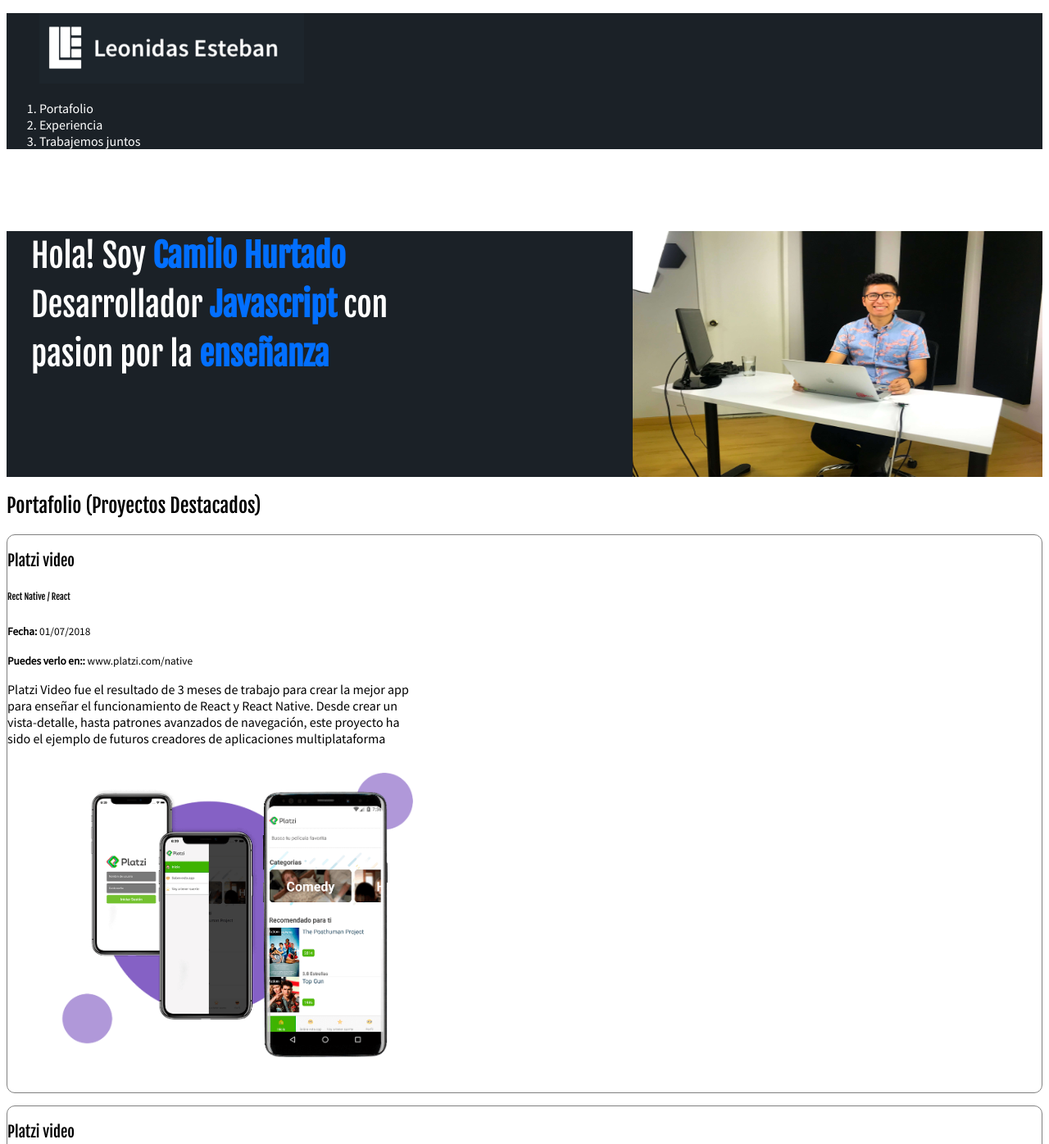
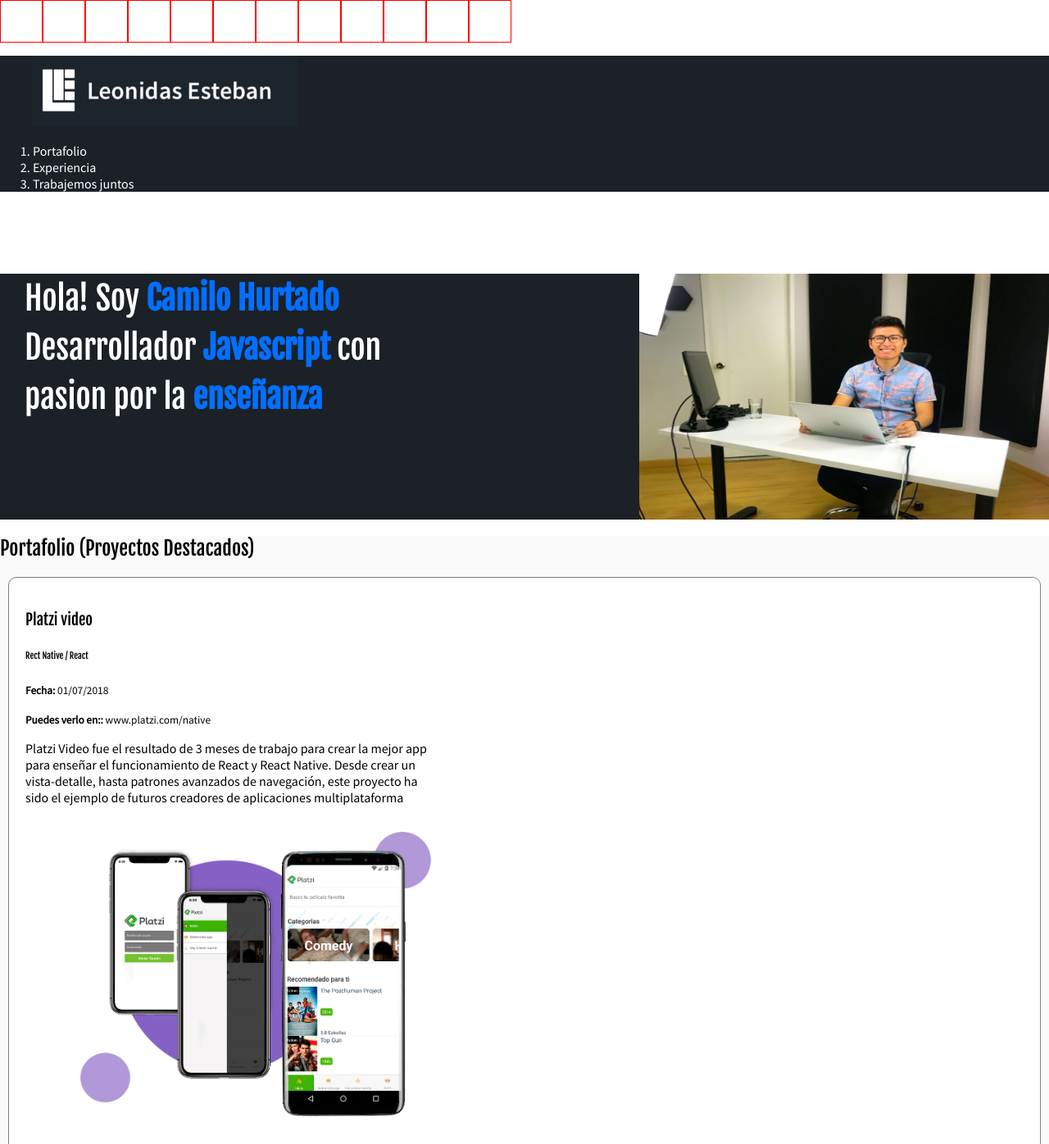
Before and after one commit to chc201627/platziweb, a plain HTML site: page index.html in a window 1280 px wide. Shown: the top 1396 px of the page at 82% size. Drawn offline with Linux system fonts and the light colour scheme.

Commit message:
agregando flex

```diff
--- a/css/estilos.css
+++ b/css/estilos.css
@@ -24,6 +24,7 @@ propiedades
 /*celeste = #026fff*/
 body{
     font-family: 'Source Sans Pro',sans-serif;
+    margin: 0;
 }
 h1,h2,h3,h4,h5,h6 {
     font-family: 'Fjalla One', sans-serif;
@@ -65,6 +66,9 @@ h1 strong{
     background-repeat: no-repeat;
     background-position-x: right;
 }
+.portfolio{
+    background-color: #fafafa;
+}
 .project{
     /*border-top: 10px solid red;*/
     /*border-right: 10px solid green;*/
@@ -75,7 +79,10 @@ h1 strong{
     /*border-style: solid;*/
     border: 1px solid gray;
     border-radius: 10px;
+    margin: 10px;
     margin-bottom: 15px;
+    padding: 20px;
+    background: white;
 }
 .project-details{
     width: 500px;
@@ -83,3 +90,15 @@ h1 strong{
 .project-imageContainer{
     width: 500px;
 }
+.flexbox{
+    display: flex;
+    flex-wrap: wrap;*/
+    /*flex-direction: column;*/
+}
+.box{
+    width: 50px;
+    height: 50px;
+    border: 1px solid red;
+
+    flex-shrink: 0;
+}
--- a/index.html
+++ b/index.html
@@ -12,6 +12,20 @@
 
 </head>
 <body>
+    <div class="flexbox">
+        <div class="box"></div>
+        <div class="box"></div>
+        <div class="box"></div>
+        <div class="box"></div>
+        <div class="box"></div>
+        <div class="box"></div>
+        <div class="box"></div>
+        <div class="box"></div>
+        <div class="box"></div>
+        <div class="box"></div>
+        <div class="box"></div>
+        <div class="box"></div>
+    </div>
     <header class="header">
         <figure class="logo">
             <img src="images/logo.png" alt="logo de http://leonidasesteban.com">
```
